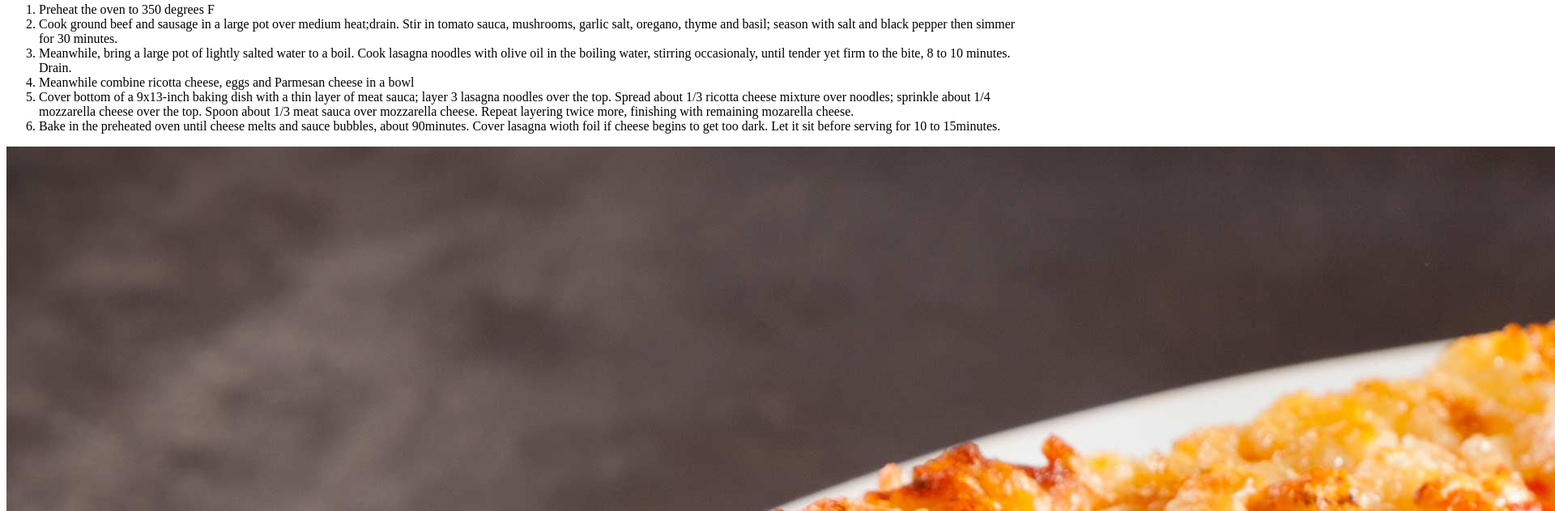
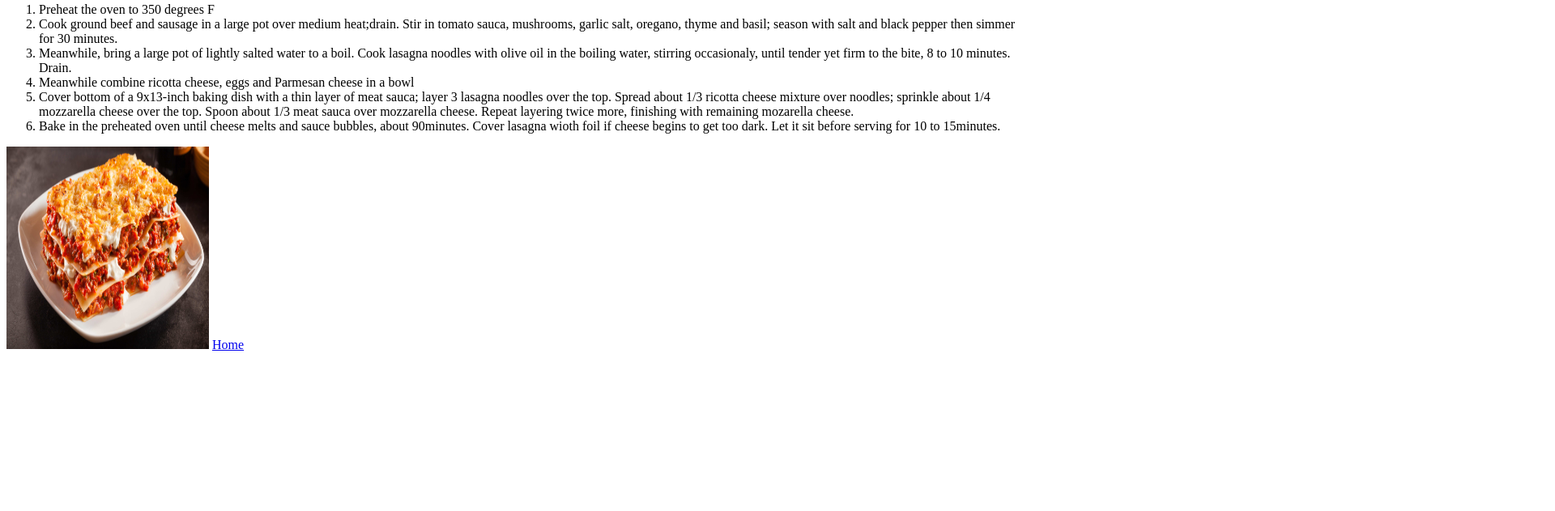
Before and after one commit to lewisdwilliams1990-ctrl/odin-recipes, a plain HTML site: page recipes/lasagna.html in a window 1280 px wide. Shown: the part 531-1162 px from the top of the page at 81% size, 1920 px wide, since content can reach past the window. After the commit the page ends 974 px from the top, so only its background shows below. Drawn offline with Linux system fonts and the light colour scheme.

Commit message:
changed size of lasagna image so it doesnt cover the whole screen

```diff
--- a/recipes/lasagna.html
+++ b/recipes/lasagna.html
@@ -36,7 +36,7 @@
         <li>Bake in the preheated oven until cheese melts and sauce bubbles, about 90minutes. Cover lasagna wioth foil if cheese begins to get too dark. Let it sit before serving for 10 to 15minutes.</li>
 
     </ol>
-    <img src="../images/lasagna.jpg" alt="Lasagne finished product">
+    <img src="../images/lasagna.jpg"height="250" width="250" alt="Lasagne finished product">
 
 
     <a href="../index.html">Home</a>
```
